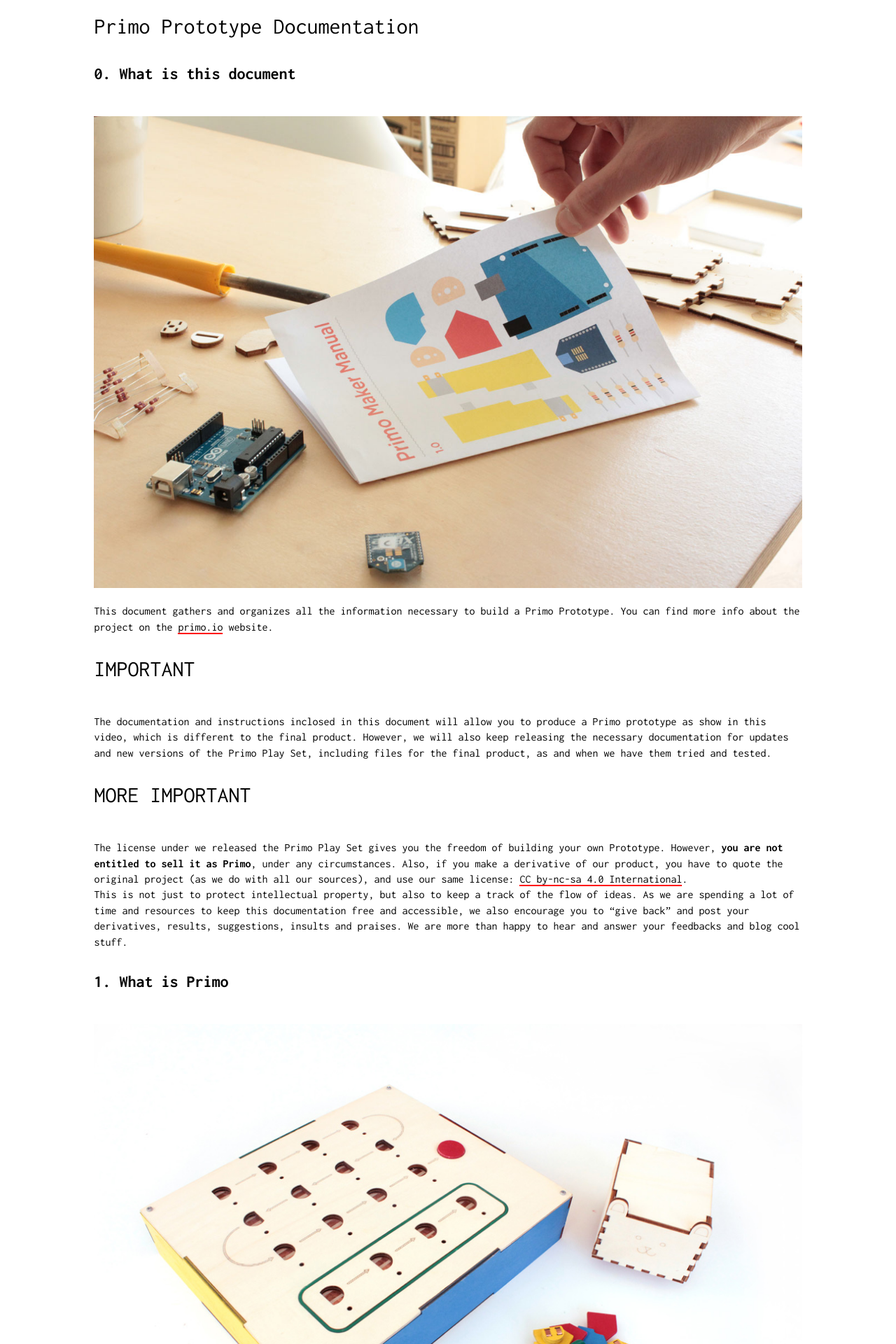
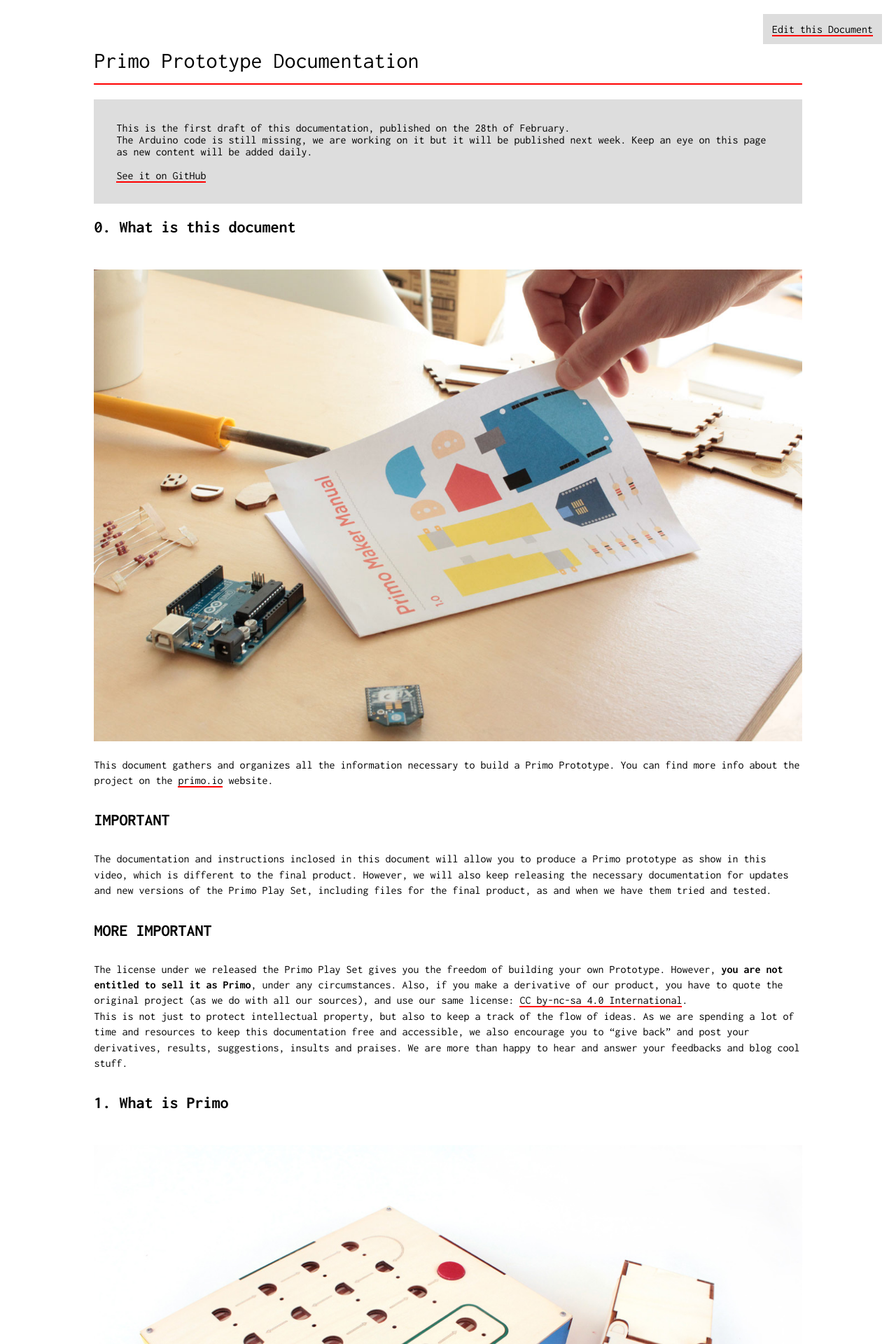
Before and after one commit to primo-io/prototype-documentation, a Jekyll site: the page built from index.md, in a window 1280 px wide. Shown: the top 1920 px of the page at 70% size. Built offline with Jekyll 4.4.1, drawn with Linux system fonts in a browser that asks for light colours; Markdown is read by kramdown in place of the engine named in the settings; some of the changed text lies outside the part shown.

Commit message:
added source files and notes

```diff
--- a/css/style.css
+++ b/css/style.css
@@ -5,6 +5,7 @@
 h1 {
 	font-weight: normal;
 	padding-bottom: 0.5em;
+	border-bottom: 2px solid red;
 }
 
 a {
@@ -13,10 +14,24 @@
 	border-bottom: 2px solid red;
 }
 
+#notes {
+	background: #DDD;
+	padding: 2em;
+}
+
+#edit {
+	background: #DDD;
+	color: black;
+	position: absolute;
+	top: 20px;
+	right: 20px;
+	padding: 13px;
+}
+
 #container {
 	width: 80%;
 	max-width: 1024px;
-	margin: 0 auto;
+	margin: 70px auto;
 }
 
 #container img {
--- a/index.md
+++ b/index.md
@@ -2,6 +2,15 @@
 layout: default
 title: Primo Prototype Documentation
 ---
+
+<div id="edit"> <a href="http://github.com/primo-io/prototype-documentation/blob/gh-pages/index.md">Edit this Document</a></div>
+
+<div id="notes">
+	This is the first draft of this documentation, published on the 28th of February. <br>
+	The Arduino code is still missing, we are working on it but it will be published next week. Keep an eye on this page as new content will be added daily.
+	<br><br>
+	<a href="http://github.com/primo-io/prototype-documentation">See it on GitHub</a>
+</div>
 
 ##0. What is this document
 
@@ -9,11 +18,11 @@
 This document gathers and organizes all the information necessary to build a Primo Prototype.
 You can find more info about the project on the [primo.io](http://primo.io) website.
 
-#IMPORTANT
+##IMPORTANT
 The documentation and instructions inclosed in this document will allow you to produce a Primo prototype as show in this video, which is different to the final product. However, we will also keep releasing the necessary documentation for updates and new versions of the Primo Play Set, including files for the final product, as and when we have them tried and tested.
 
 
-#MORE IMPORTANT
+##MORE IMPORTANT
 The license under we released the Primo Play Set gives you the freedom of building your own Prototype. However, **you are not entitled to sell it as Primo**, under any circumstances. Also, if you make a derivative of our product, you have to quote the original project (as we do with all our sources), and use our same license: [CC by-nc-sa 4.0 International](http://creativecommons.org/licenses/by-nc-sa/4.0/). <br>
 This is not just to protect intellectual property, but also to keep a track of the flow of ideas. As we are spending a lot of time and resources to keep this documentation free and accessible, we also encourage you to "give back" and post your derivatives, results, suggestions, insults and praises. We are more than happy to hear and answer your feedbacks and blog cool stuff.
 
```
Also changed, not shown: other parts of index.md (+2 -0 lines), 5 other files.
